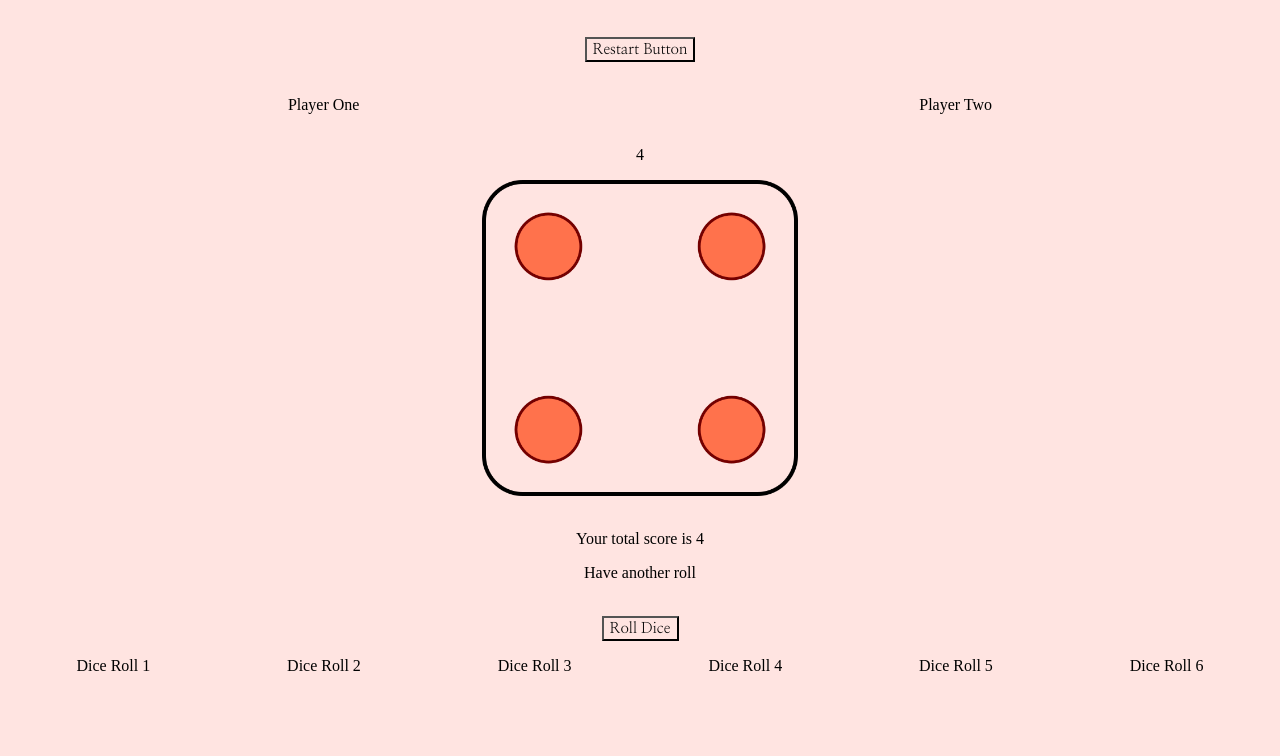
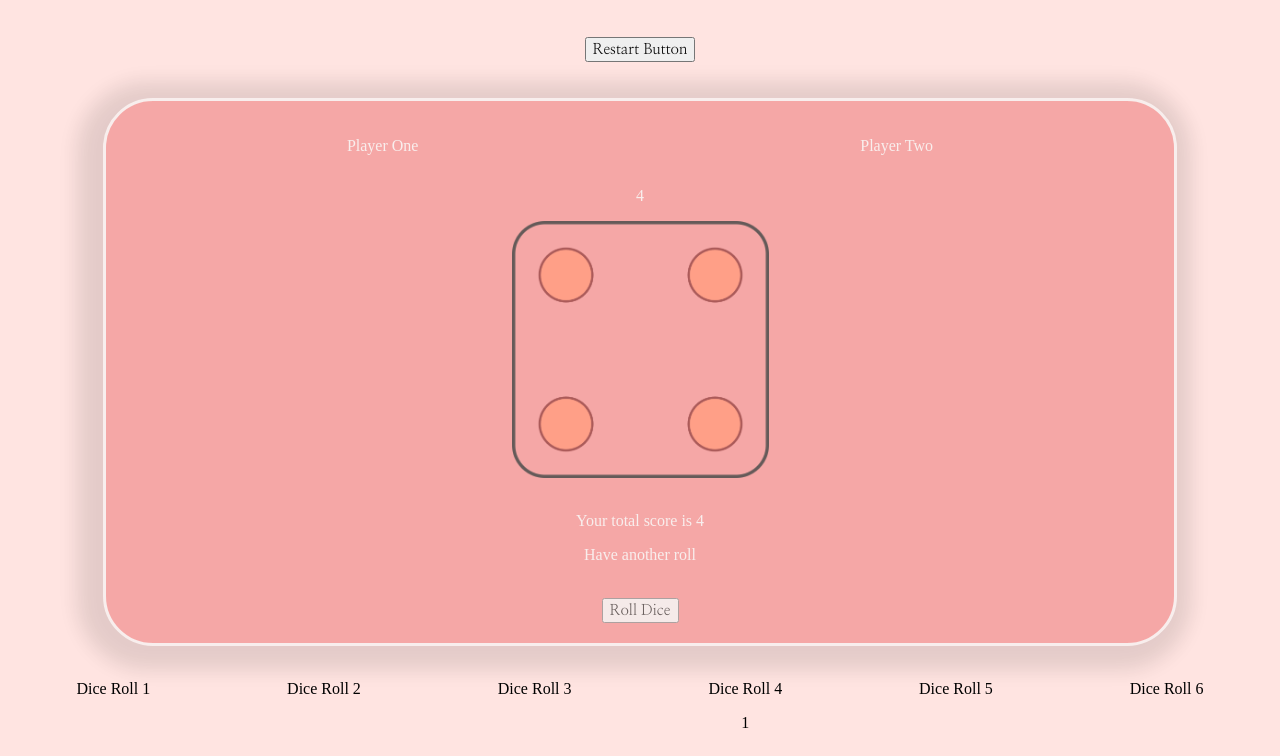
Before and after one commit to sjweeks/diceGame, a plain HTML site: page index.html in a window 1280 px wide. Both pictures are taken after a click on the button "Roll Dice". Shown: the part 112-868 px from the top of the page. Before the commit the page ends 811 px from the top, so only its background shows below. Drawn offline with Linux system fonts and the light colour scheme; a web font is replaced by a local one.

Commit message:
New Commit

```diff
--- a/css/style.css
+++ b/css/style.css
@@ -3,10 +3,12 @@
 
 * {
     box-sizing: border-box;
-    background-color: mistyrose;
     text-align: center;
 }
 
+body {
+    background-color: mistyrose;
+}
 
 #diceImage{
     margin-left: auto;
@@ -19,6 +21,8 @@
 h1 {
     font-family: 'Alice', serif;
     font-size: 60px;
+
+
 }
 
 #roll, #playButton {
@@ -26,11 +30,27 @@ h1 {
     font-size: 15px;
 }
 
+#box{
+    box-sizing: border-box;
+    border-style: solid;
+    background-color: lightcoral;
+    opacity: 0.6;
+    padding: 20px;
+    border-radius: 50px;
+    align-content: center;
+    margin: 0 95px;
+    color: whitesmoke;
+    font-weight: 300;
+    /* box-shadow: 20px 10px 10px 0px rgba(0,0,0,0.3); */
+    box-shadow: -6px 4px 20px 20px rgba(0,0,0,0.18);
+}
+
+
 #players {
     display: flex;
     flex-direction: row;
     flex-wrap: wrap;
-    align-self: centre;
+    align-self: center;
     justify-content: space-around;
 }
 
--- a/index.html
+++ b/index.html
@@ -1,5 +1,6 @@
 <!DOCTYPE html>
 <html lang="en">
+
 <head>
     <meta charset="UTF-8">
     <link rel="stylesheet" href="css/style.css">
@@ -15,6 +16,8 @@
         <button id="playButton">Restart Button</button>
     </div>
     <br>
+    <br>
+    <div id="box">
         <div id="players">
             <p class="player1">Player One</p>
             <p class="player2">Player Two</p>
@@ -33,29 +36,30 @@
         <br>
 
         <button id="roll">Roll Dice</button>
+    </div>
     <br>
     <div id="statistics">
-            <div class = "statList">
+        <div class="statList">
             <p>Dice Roll 1</p>
             <p id="stats1"></p>
         </div>
-            <div class = "statList">
+        <div class="statList">
             <p>Dice Roll 2</p>
             <p id="stats2"></p>
         </div>
-            <div class = "statList">
+        <div class="statList">
             <p>Dice Roll 3</p>
             <p id="stats3"></p>
         </div>
-            <div class = "statList">
+        <div class="statList">
             <p>Dice Roll 4</p>
             <p id="stats4"></p>
         </div>
-            <div class = "statList">
+        <div class="statList">
             <p>Dice Roll 5</p>
             <p id="stats5"></p>
         </div>
-            <div class = "statList">
+        <div class="statList">
             <p>Dice Roll 6</p>
             <p id="stats6"></p>
         </div>
@@ -63,4 +67,5 @@
 
     <script src="./main.js"></script>
 </body>
+
 </html>
--- a/main.js
+++ b/main.js
@@ -27,6 +27,12 @@ const playerScore = document.getElementById("playerScore");
 const diceImage = document.getElementById("diceImage");
 const totalScore = document.getElementById("totalScore");
 const winStatus = document.getElementById("winStatus");
+const rolled1 = document.getElementById("stats1");
+const rolled2 = document.getElementById("stats2");
+const rolled3 = document.getElementById("stats3");
+const rolled4 = document.getElementById("stats4");
+const rolled5 = document.getElementById("stats5");
+const rolled6 = document.getElementById("stats6");
 // const restart = document.getElementById("playButton");
 
 diceImage.style.visibility = "hidden";
@@ -34,6 +40,12 @@ diceImage.style.visibility = "hidden";
 // let startGame;
 let numberRolled;
 let pointScored = 0;
+let no1 = 0;
+let no2 = 0;
+let no3 = 0;
+let no4 = 0;
+let no5 = 0;
+let no6 = 0;
 
 //function declaration
 
@@ -87,18 +99,44 @@ rollButton.addEventListener("click", () => {
     winOrLose()
     playerScore.textContent = numberRolled;
     diceImage.style.visibility = "visible";
-    diceImage.src = `img/dice${numberRolled}.png`
+    diceImage.src = `img/dice${numberRolled}.png`;
+    incrementFunction()
     // console.log("Hello there");
     // pointScored += numberRolled;
     totalScore.textContent = (`Your total score is ${pointScored}`)
-    // scoreAddition();
 })
 
 playButton.addEventListener("click", () => {
     restart();
 })
 
-
+const incrementFunction = () => {
+    // diceRoll()
+    if (numberRolled == 1){
+        no1++
+        rolled1.textContent = no1;
+    }
+    else if (numberRolled == 2){
+        no2++
+        rolled2.textContent = no2;
+    }
+    else if (numberRolled == 3){
+        no3++
+        rolled3.textContent = no3;
+    }
+    else if (numberRolled == 4){
+        no4++
+        rolled4.textContent = no4;
+    }
+    else if (numberRolled == 5){
+        no5++
+        rolled5.textContent = no5;
+    }
+    else if (numberRolled == 6){
+        no6++
+        rolled6.textContent = no6;
+    }
+}
 
 
 // function restart() {
```
Lines whose indentation alone changed are shown as unchanged.
